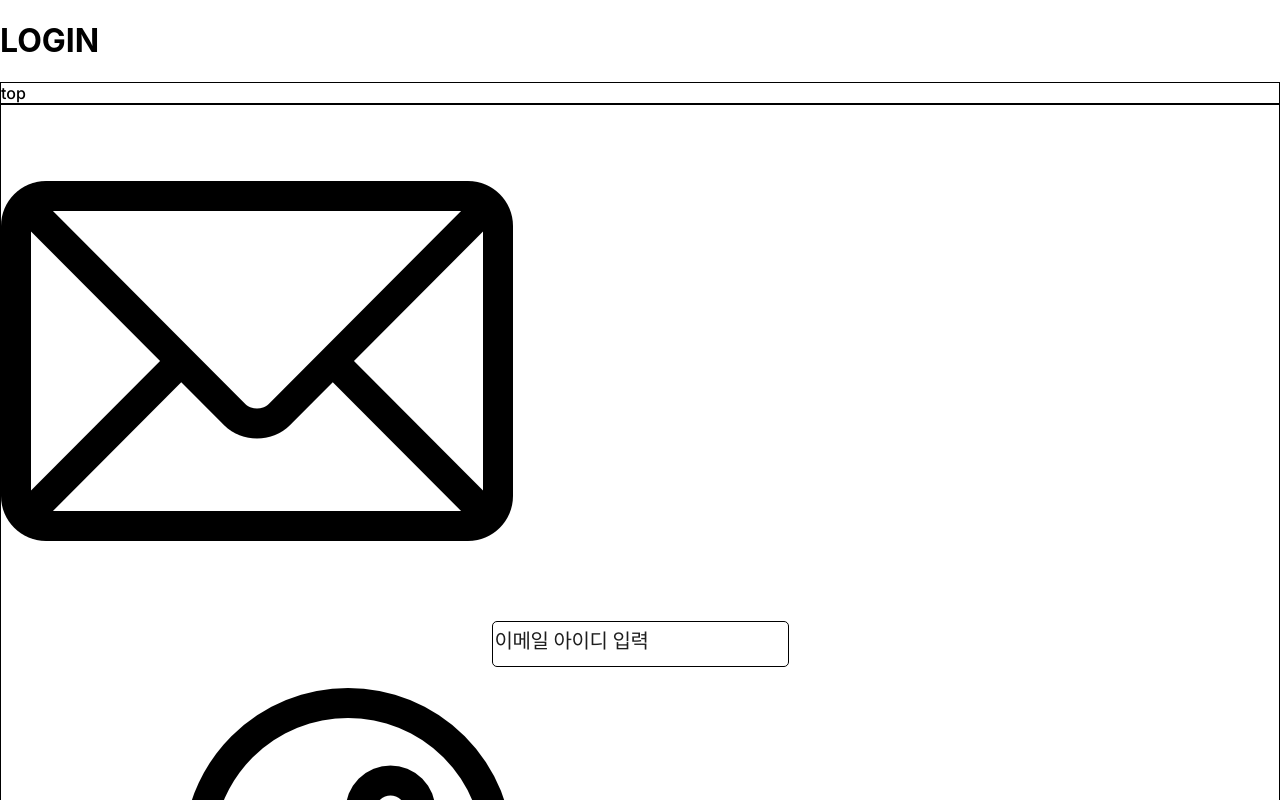
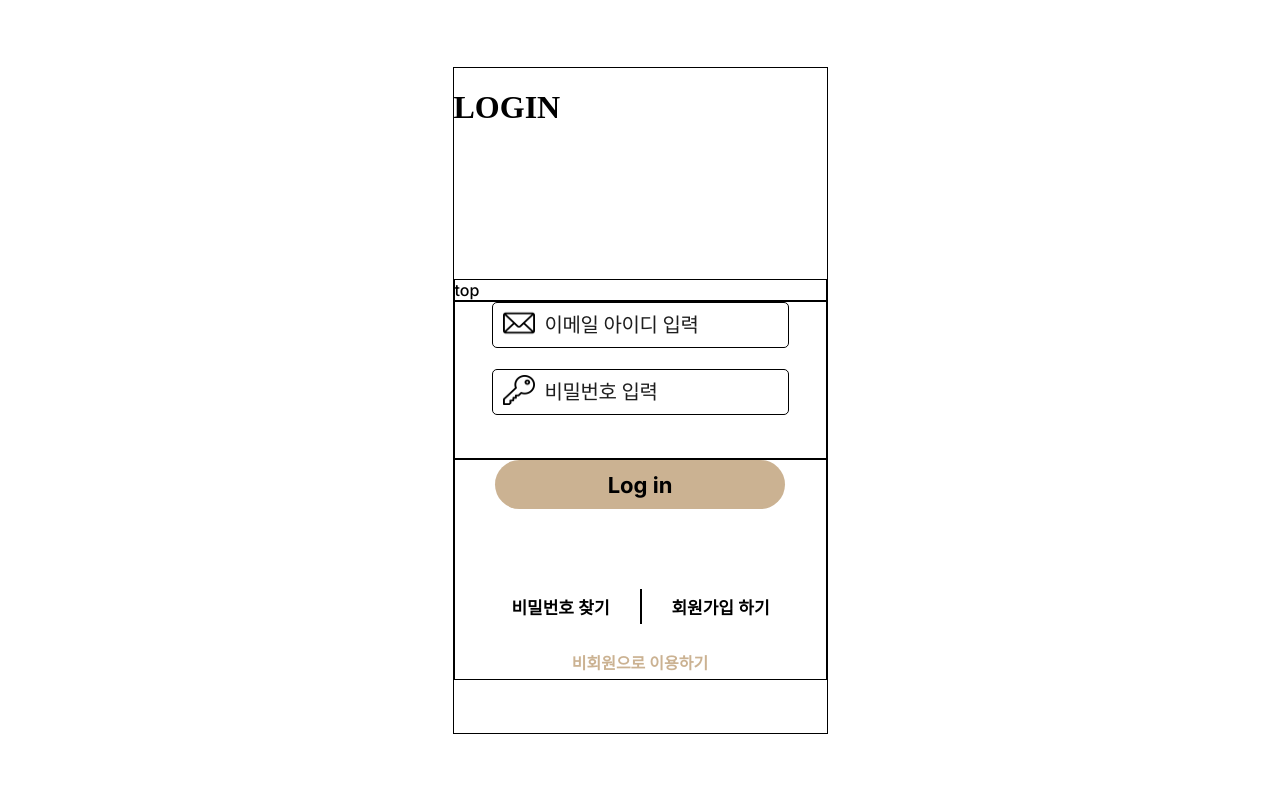
Before and after one commit to likelionProj/Frontend, a React (Create React App) app: page /login in a window 1280 px wide. Shown: the top 800 px of the page. Built offline with nearby package versions, Linux system fonts and the light colour scheme.

Commit message:
mid+bottom

```diff
--- a/src/App.js
+++ b/src/App.js
@@ -1,4 +1,3 @@
-import "./index.css"
 import React from "react"
 import { BrowserRouter, Route, Routes } from "react-router-dom"
 import Home from "./pages/home"
@@ -6,9 +5,11 @@ import Signup from "./pages/signup"
 import Login from "./pages/login"
 import Start from "./pages/start"
 
+import styled from "styled-components"
 
 const App = () => {
   return(
+    <Frame>
     <BrowserRouter>
       <Routes>
         <Route path="/*" element={<Home/>}/>
@@ -17,7 +18,21 @@ const App = () => {
         <Route path="/start" element={<Start/>}/>
       </Routes>
     </BrowserRouter>
+    </Frame>
   )
 }
 
-export default App
+export default App;
+
+const Frame = styled.div`
+  width: 375px;
+  height: 667px;
+  border: 1px solid black;
+  box-sizing: border-box;
+  position: absolute;
+  top: 0;
+  bottom: 0;
+  left: 0;
+  right: 0;
+  margin: auto;
+`
--- a/src/assets/icons/email.js
+++ /dev/null
@@ -1,6 +0,0 @@
-import React from 'react';
-import emailIcon from 'assets/images/mail.png';
-
-const email = <img src={emailIcon} width="32px" height="30px" alt="email" />;
-
-export default email;
--- a/src/components/global.js
+++ b/src/components/global.js
@@ -2,6 +2,7 @@ import styled from "styled-components";
 
 // login.js, signup.js, start.js
 export const FlexBox1 = styled.div`
+@import url('https://fonts.googleapis.com/css2?family=Inter:wght@500;600;700&display=swap');
   font-family: 'Inter';
   display: flex;
   flex-direction: column;
@@ -15,7 +16,6 @@ export const FlexBox1 = styled.div`
 
 
     .login {
-
         display: flex;
         flex-direction: column;
         box-sizing: border-box;
@@ -26,7 +26,16 @@ export const FlexBox1 = styled.div`
         border: 1px solid #000000;
         border-radius: 5px;
 
-      margin: auto;
+        margin:auto;
+
+      .email{
+        border-style: none;
+        width: 200px;
+        height: 46px;
+        margin-left:50px;
+        background: #FFFFFF;
+        padding-top:5px;
+
 
         &::placeholder{
           font-family: 'Inter';
@@ -37,6 +46,10 @@ export const FlexBox1 = styled.div`
 
           letter-spacing: -0.019em;
           color: #1E1E1E;
+
+
+        }
+
       }
 
       .imageBox {
@@ -48,9 +61,10 @@ export const FlexBox1 = styled.div`
           width: 32px;
           height: 30px;
           margin: auto;
+          padding-left: 10px;
+          padding-top:5px;
         }
       }
-
     }
 
     .btn{
@@ -62,7 +76,8 @@ export const FlexBox1 = styled.div`
         width: 32px;
         height: 30px;
         display: block;
-        margin: auto;
+        margin-left:300px;
+        padding-top:7px;
       }
     }
 
@@ -80,4 +95,105 @@ export const FlexBox1 = styled.div`
     }
 
   }
+  // 밑에 bottom 영역
+
+  .mainBtn { /*커피색 메인 버튼*/
+    width: 290px; /* 뷰포트가 작아져서 버튼 width 임의로 줄임... */
+    height: 49px;
+    border-radius: 50px;
+    border-style: none;
+    background-color: #CBB292;
+
+    margin: auto;
+    margin-bottom: 80px; /* 뷰포트가 작아져서 얘도 일단 줄임... */
+
+    font-family: 'Inter', sans-serif;
+    font-weight: 700;
+    font-size: 22px;
+  }
+
+  .findPasswordBtn { /*login - 비밀번호 찾기 버튼*/
+      width: 159px;
+      height: 23px;
+      border-style: none;
+      background-color: white;
+
+      font-family: 'Inter', sans-serif;
+      font-weight: 600;
+      font-size: 17px; /* 뷰포트가 작아져서 폰트사이즈 임의로 줄임... */
+  }
+
+  .signupBtn { /*login - 회원가입 하기 버튼*/
+      width: 159px;
+      height: 35px;
+      border-style: none none none solid;
+      background-color: white;
+
+      font-family: 'Inter', sans-serif;
+      font-weight: 600;
+      font-size: 17px; /* 뷰포트가 작아져서 폰트사이즈 임의로 줄임... */
+  }
+
+  .non-signupBtn { /*login - 비회원으로 이용하기 버튼*/
+      width: 190px;
+      height: 35px;
+      background-color: white;
+      border-style: none;
+
+      font-family: 'Inter', sans-serif;
+      font-weight: 600;
+      color: #CBB292;
+      font-size: 16px; /* 뷰포트가 작아져서 폰트사이즈 임의로 줄임... */
+
+      margin-top: 20px;
+  }
+
+  .snsText { /*signup - SNS회원가입 안내 문구*/
+      font-family: 'Inter', sans-serif;
+      font-weight: 600;
+      color: #CBB292;
+      font-size: 16px; /* 뷰포트가 작아져서 폰트사이즈 임의로 줄임... */
+
+      margin-top: 20px;
+  }
+
+  .subBtnArea { /*메인버튼 밑에 잡다한 버튼 영역 묶어놓음*/
+      margin: auto;
+  }
+
+  .bottom {
+      display:flex;
+      flex-direction: column;
+  }
+
+  .member { /*login - 비밀번호 찾기/회원가입 -> 멤버 가입하는 버튼들 영역*/
+      margin: auto;
+  }
+
+  .non-member { /*login - 비회원으로 이용 -> 멤버 가입하지 않는 영역*/
+      width: 190px;
+      margin: 0 auto;
+  }
+
+  .snsSignup { /*signup - SNS회원가입버튼들 영역*/
+      margin: auto;
+  }
+
+  .kakaoTalk { /*signup - 카카오톡으로 회원가입 버튼*/
+      border: none;
+      background-color: white;
+      padding: 5px;
+  }
+
+  .naver { /*signup - 네이버로 회원가입 버튼*/
+      border: none;
+      background-color: white;
+      padding: 5px;
+  }
+
+  .apple { /*signup - 애플계정으로 회원가입 버튼*/
+      border: none;
+      background-color: white;
+      padding: 5px;
+  }
 `
--- a/src/pages/common.css
+++ /dev/null
@@ -1,102 +0,0 @@
-@import url('https://fonts.googleapis.com/css2?family=Inter:wght@500;600;700&display=swap');
-
-
-.mainBtn { /*커피색 메인 버튼*/
-    width: 290px; /* 뷰포트가 작아져서 버튼 width 임의로 줄임... */
-    height: 49px;
-    border-radius: 50px;
-    border-style: none;
-    background-color: #CBB292;
-
-    margin: auto;
-    margin-bottom: 80px; /* 뷰포트가 작아져서 얘도 일단 줄임... */
-
-    font-family: 'Inter', sans-serif;
-    font-weight: 700;
-    font-size: 22px;
-}
-
-.findPasswordBtn { /*login - 비밀번호 찾기 버튼*/
-    width: 159px;
-    height: 23px;
-    border-style: none;
-    background-color: white;
-
-    font-family: 'Inter', sans-serif;
-    font-weight: 600;
-    font-size: 17px; /* 뷰포트가 작아져서 폰트사이즈 임의로 줄임... */
-}
-
-.signupBtn { /*login - 회원가입 하기 버튼*/
-    width: 159px;
-    height: 35px;
-    border-style: none none none solid;
-    background-color: white;
-
-    font-family: 'Inter', sans-serif;
-    font-weight: 600;
-    font-size: 17px; /* 뷰포트가 작아져서 폰트사이즈 임의로 줄임... */
-}
-
-.non-signupBtn { /*login - 비회원으로 이용하기 버튼*/
-    width: 190px;
-    height: 35px;
-    background-color: white;
-    border-style: none;
-
-    font-family: 'Inter', sans-serif;
-    font-weight: 600;
-    color: #CBB292;
-    font-size: 16px; /* 뷰포트가 작아져서 폰트사이즈 임의로 줄임... */
-
-    margin-top: 20px;
-}
-
-.snsText { /*signup - SNS회원가입 안내 문구*/
-    font-family: 'Inter', sans-serif;
-    font-weight: 600;
-    color: #CBB292;
-    font-size: 16px; /* 뷰포트가 작아져서 폰트사이즈 임의로 줄임... */
-
-    margin-top: 20px;
-}
-
-.subBtnArea { /*메인버튼 밑에 잡다한 버튼 영역 묶어놓음*/
-    margin: auto;
-}
-
-.bottom {
-    display:flex;
-    flex-direction: column;
-}
-
-.member { /*login - 비밀번호 찾기/회원가입 -> 멤버 가입하는 버튼들 영역*/
-    margin: auto;
-}
-
-.non-member { /*login - 비회원으로 이용 -> 멤버 가입하지 않는 영역*/
-    width: 190px;
-    margin: 0 auto;
-}
-
-.snsSignup { /*signup - SNS회원가입버튼들 영역*/
-    margin: auto;
-}
-
-.kakaoTalk { /*signup - 카카오톡으로 회원가입 버튼*/
-    border: none;
-    background-color: white;
-    padding: 5px;
-}
-
-.naver { /*signup - 네이버로 회원가입 버튼*/
-    border: none;
-    background-color: white;
-    padding: 5px;
-}
-
-.apple { /*signup - 애플계정으로 회원가입 버튼*/
-    border: none;
-    background-color: white;
-    padding: 5px;
-}
--- a/src/pages/login.js
+++ b/src/pages/login.js
@@ -1,7 +1,5 @@
 import React from "react";
 import { FlexBox1 } from "../components/global";
-
-import './common.css';
 
 
 const Login = () => {
@@ -13,18 +11,24 @@ const Login = () => {
           top
         </div>
         <div className = 'mid'>
+
+          <div className="login" style={{marginBottom: 21}}>
           <div className="imageBox"><img src="mail.png" alt="" /></div>
-          <input className="login" style={{marginBottom: 21}}
+          <input className="email"
             name="email"
             type="text"
             placeholder="이메일 아이디 입력"
           />
+          </div>
+
+          <div className="login" style={{marginBottom: 43}}>
           <div className="imageBox"><img src="password.png" alt="" /></div>
-          <input className="login" style={{marginBottom: 43}}
-            name="password"
+          <input className="email"
+            name="email"
             type="text"
             placeholder="비밀번호 입력"
-           />
+          />
+          </div>
         </div>
         <div className = 'bottom'>
           <button className="mainBtn">Log in</button>
--- a/src/pages/signup.js
+++ b/src/pages/signup.js
@@ -1,8 +1,5 @@
 import React from "react";
 import { FlexBox1 } from "../components/global";
-// import emailIcon from '../assets/icons/email';
-
-import './common.css';
 
 
 const Signup = () => {
@@ -14,26 +11,32 @@ const Signup = () => {
           top
         </div>
         <div className = 'mid'>
+        <div className="login" style={{marginBottom: 12}}>
           <div className="imageBox"><img src="mail.png" alt="" /></div>
-          <input class="login" style={{marginBottom: 12}}
+          <input className="email"
             name="email"
             type="text"
             placeholder="이메일 아이디 입력"
           />
+          </div>
 
+          <div className="login" style={{marginBottom: 12}}>
           <div className="imageBox"><img src="password.png" alt="" /></div>
-          <input className="login" style={{marginBottom: 12}}
-            name="password"
+          <input className="email"
+            name="email"
             type="text"
             placeholder="비밀번호 입력"
           />
+          </div>
 
+          <div className="login" style={{marginBottom: 48}}>
           <div className="imageBox"><img src="password.png" alt="" /></div>
-          <input className="login" style={{marginBottom: 48}}
-            name="password"
+          <input className="email"
+            name="email"
             type="text"
-            placeholder="비밀번호 한 번 더 입력"
+            placeholder="비밀번호 한 번 더 입력 "
           />
+          </div>
         </div>
         <div className = 'bottom'>
           <button className="mainBtn" style={{marginBottom: 60}}>Sign up</button>
--- a/src/pages/start.js
+++ b/src/pages/start.js
@@ -1,7 +1,6 @@
 import React from "react";
 import { FlexBox1 } from "../components/global";
 
-import './common.css';
 
 const Start = () => {
   return(
```
Also changed, not shown: src/assets/images/mail.png (deleted), src/assets/images/password.png (deleted). Lines whose indentation alone changed are shown as unchanged.
